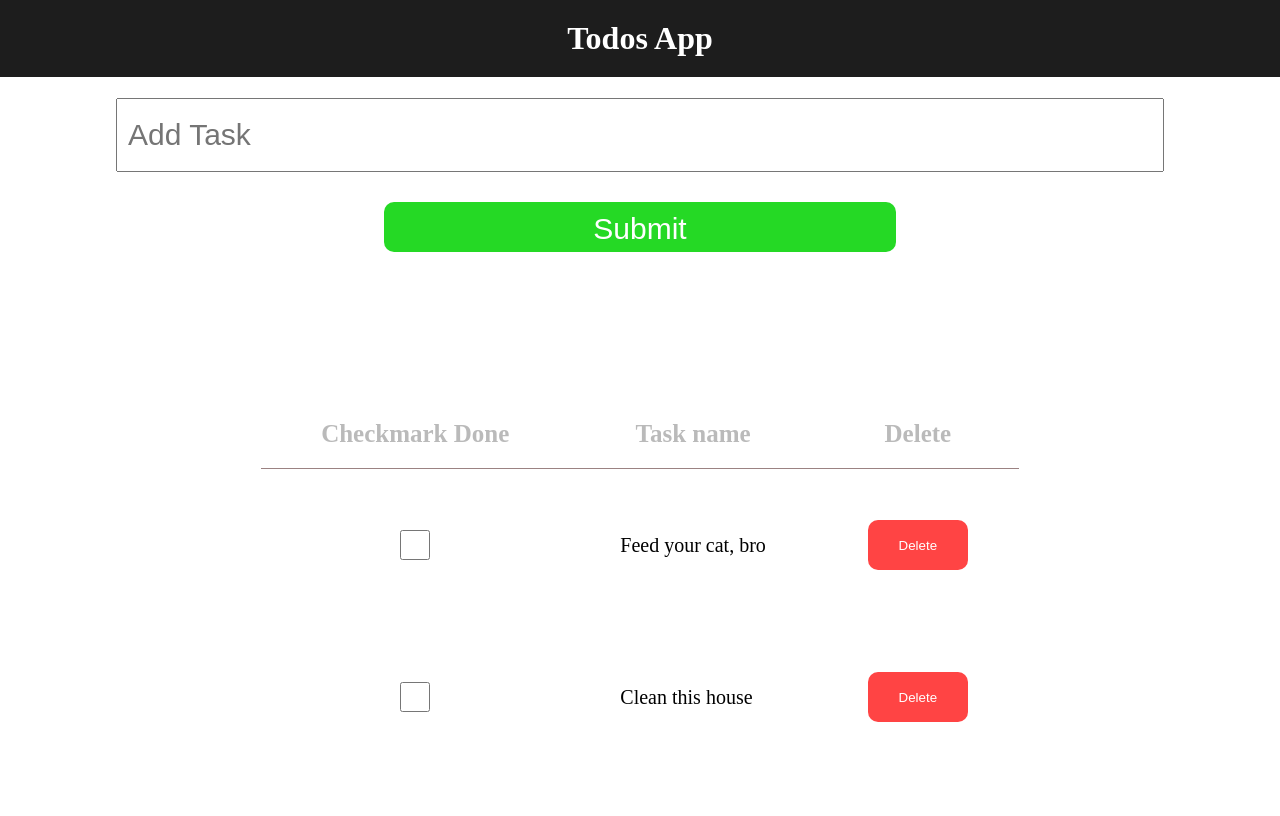
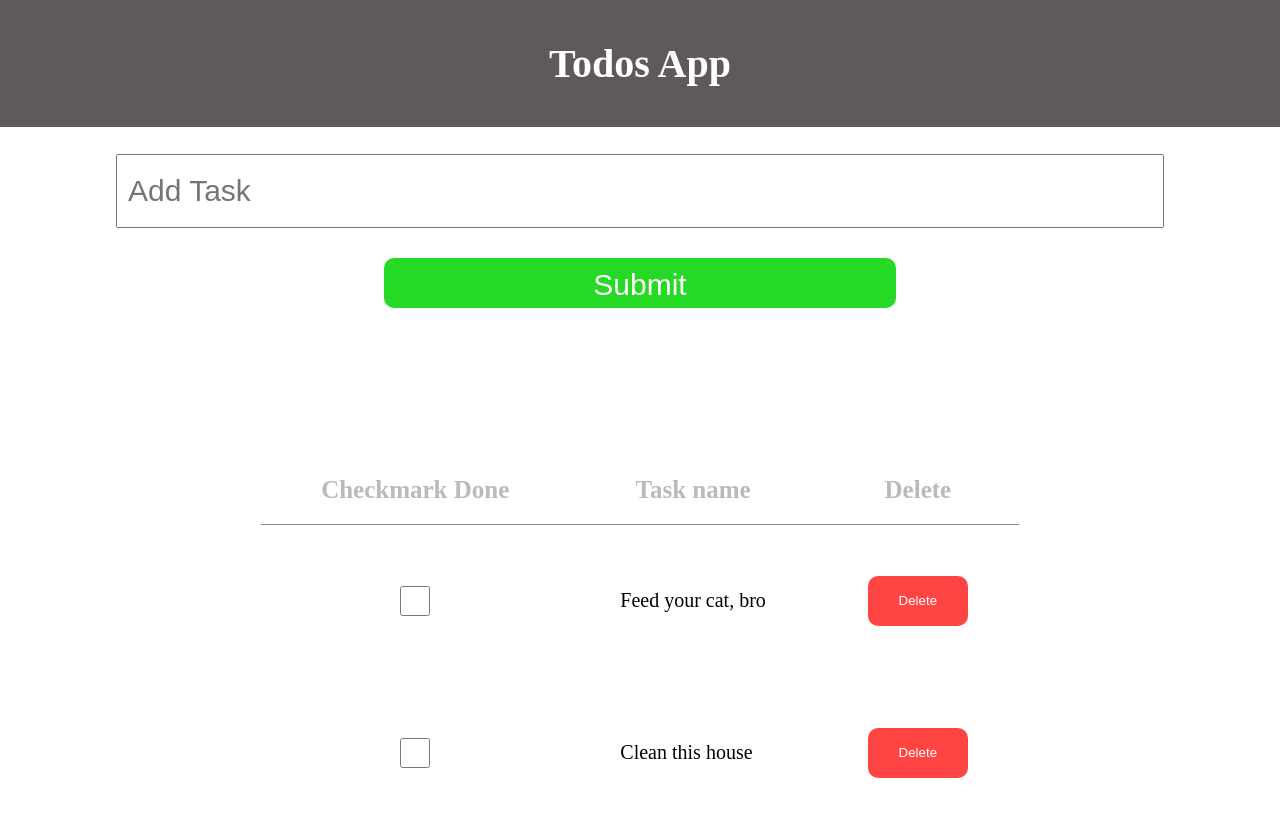
Before and after one commit to rafalwawrzyk/todoApp, a Vue app in the folder todos/: page / in a window 1280 px wide. Shown: the top 816 px of the page. Built offline with nearby package versions, Linux system fonts and the light colour scheme.

Commit message:
Styling the buttons

```diff
--- a/todos/src/components/main.vue
+++ b/todos/src/components/main.vue
@@ -133,11 +133,12 @@
     }
 
     h1 {
-        background-color: #1d1d1d;
+        background-color: #605959;
         color: white;
         text-align: center;
-        padding: 20px;
+        padding: 40px;
         margin-top:0px;
+        font-size: 2.5rem;
     }
 
     thead,tbody{
```
